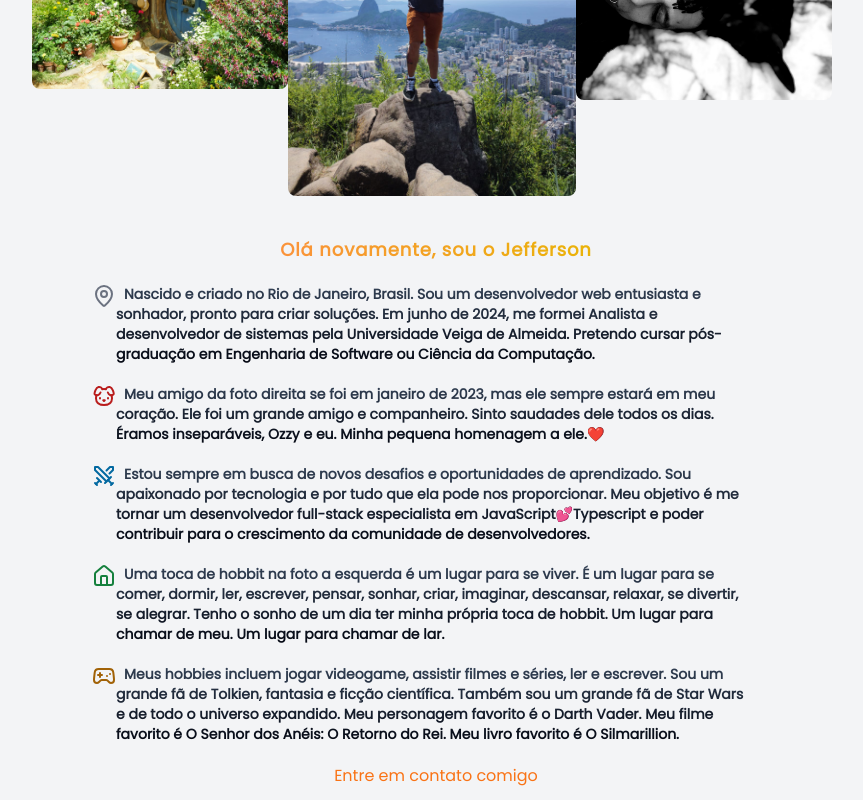
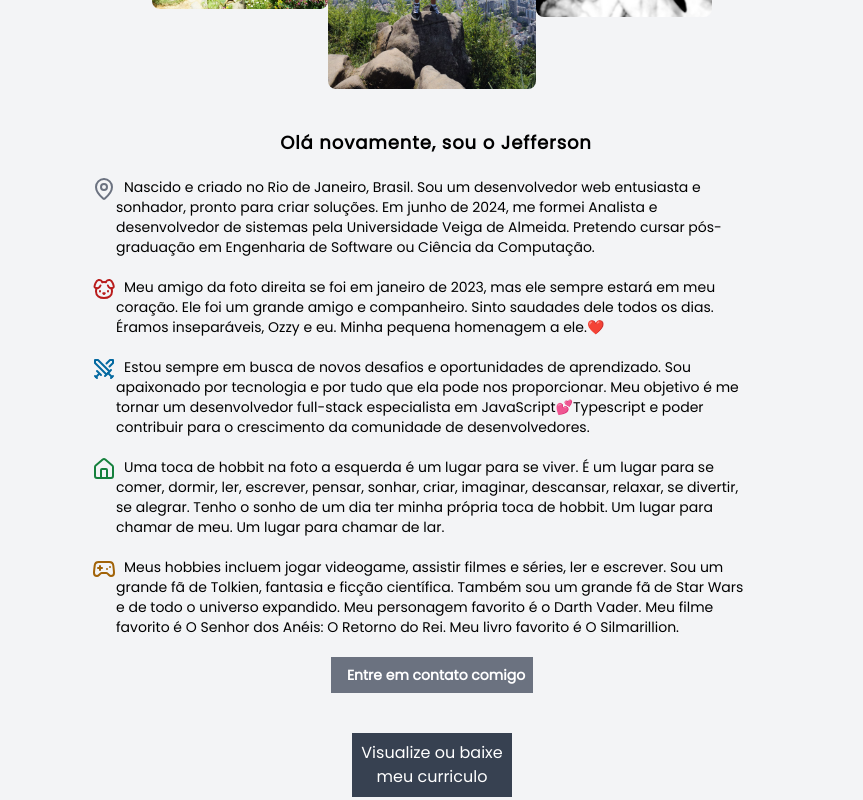
Before and after one commit to jeffersondrs/Portfolio, a Next.js app: page /about in a window 1280 px wide. Shown: the part 360-1160 px from the top of the page, without its empty margins (208-1071 px from the left). Built offline with nearby package versions, Linux system fonts and the light colour scheme.

Commit message:
fix: ajustes layout e css

```diff
--- a/src/app/about/page.tsx
+++ b/src/app/about/page.tsx
@@ -38,7 +38,7 @@ export default function AboutPage() {
             alt="Toca Hobbit"
             width={1920}
             height={1080}
-            className="z-40 w-64 translate-x-10 rounded-lg"
+            className="z-20 w-44 translate-x-10 rounded-lg"
           />
         ))}
         <motion.img
@@ -54,7 +54,7 @@ export default function AboutPage() {
           alt="Jefferson Santos"
           width={1920}
           height={1080}
-          className="z-50 w-72 rounded-lg translate-x-8"
+          className="z-30 w-52 rounded-lg translate-x-8"
         />
         <motion.img
           ref={ref}
@@ -65,7 +65,7 @@ export default function AboutPage() {
             stiffness: 30,
             restDelta: 0.001,
           }}
-          className="w-64 z-40 rounded-lg"
+          className="w-44 z-20 rounded-lg"
           src="/myfriend.jpg"
           alt="Ozzy"
           width={1920}
@@ -73,14 +73,11 @@ export default function AboutPage() {
         />
       </div>
       <div className=" indent-2 flex flex-col justify-center items-center max-w-2xl p-5 py-5 gap-5">
-        <h1 className="text-4xl sm:text-lg font-extrabold text-transparent bg-clip-text bg-gradient-to-r from-orange-400 to-yellow-500 tracking-wider">
+        <h1 className="text-2xl sm:text-lg font-semibold tracking-wider">
           Olá novamente, sou o Jefferson
         </h1>
-        <p
-          className={`bg-clip-text bg-gradient-to-b text-transparent font-bold sm:text-sm ${
-            isDark ? 'from-gray-100 to-gray-300' : 'from-slate-700 to-gray-950'
-          }`}
-        >
+        <p className="font-medium text-sm">
+
           <MapPin
             size={24}
             className="text-gray-500 absolute -translate-x-10 sm:-translate-x-6"
@@ -91,11 +88,8 @@ export default function AboutPage() {
           de Almeida. Pretendo cursar pós-graduação em Engenharia de Software ou
           Ciência da Computação.
         </p>
-        <p
-          className={`bg-clip-text bg-gradient-to-b text-transparent font-bold sm:text-sm ${
-            isDark ? 'from-gray-100 to-gray-300' : 'from-slate-700 to-gray-950'
-          }`}
-        >
+        <p className="font-medium text-sm">
+
           <Dog
             size={24}
             className="text-red-700 absolute -translate-x-10 sm:-translate-x-6"
@@ -106,11 +100,8 @@ export default function AboutPage() {
           pequena homenagem a ele.
           <span className="text-red-500">❤️</span>
         </p>
-        <p
-          className={`bg-clip-text bg-gradient-to-b text-transparent font-bold sm:text-sm ${
-            isDark ? 'from-gray-100 to-gray-300' : 'from-slate-700 to-gray-950'
-          }`}
-        >
+        <p className="font-medium text-sm">
+
           <Swords
             size={24}
             className="text-sky-700 absolute -translate-x-10 sm:-translate-x-6"
@@ -123,11 +114,8 @@ export default function AboutPage() {
           Typescript e poder contribuir para o crescimento da comunidade de
           desenvolvedores.
         </p>
-        <p
-          className={`bg-clip-text bg-gradient-to-b text-transparent font-bold sm:text-sm ${
-            isDark ? 'from-gray-100 to-gray-300' : 'from-slate-700 to-gray-950'
-          }`}
-        >
+        <p className="font-medium text-sm">
+
           <Home
             size={24}
             className="text-green-700 absolute -translate-x-10 sm:-translate-x-6"
@@ -138,11 +126,7 @@ export default function AboutPage() {
           de um dia ter minha própria toca de hobbit. Um lugar para chamar de
           meu. Um lugar para chamar de lar.
         </p>
-        <p
-          className={`bg-clip-text bg-gradient-to-b text-transparent font-bold sm:text-sm ${
-            isDark ? 'from-gray-100 to-gray-300' : 'from-slate-700 to-gray-950'
-          }`}
-        >
+        <p className="font-medium text-sm">
           <Gamepad2
             size={24}
             className="text-yellow-700 absolute -translate-x-10 sm:-translate-x-6"
@@ -153,17 +137,10 @@ export default function AboutPage() {
           Meu personagem favorito é o Darth Vader. Meu filme favorito é O Senhor
           dos Anéis: O Retorno do Rei. Meu livro favorito é O Silmarillion.
         </p>
-        <div className="flex flex-col justify-center items-center">
-          <Link
-            className="text-orange-500 hover:text-orange-700"
-            href="/contact"
-          >
-            Entre em contato comigo
-          </Link>
-
-          {/* <Link className="text-blue-500 hover:text-blue-700" href="/projects">
-            Veja meus projetos
-          </Link> */}
+        <div className="flex flex-col justify-center items-center bg-gray-500">
+          <p className="text-white font-semibold text-sm p-2">
+            <Link href="/contact">Entre em contato comigo</Link>
+          </p>
         </div>
       </div>
       <Curriculo />
--- a/src/components/Curriculo.tsx
+++ b/src/components/Curriculo.tsx
@@ -1,88 +1,13 @@
 import Link from 'next/link';
 
 export default function Home() {
-  // async function downloadCurriculoEnglish() {
-  //   try {
-  //     const response = await fetch(
-  //       'https://portfolio-backend-2pwo.onrender.com/curriculoenglish',
-  //       {
-  //         method: 'GET',
-  //         headers: {
-  //           'Content-Type': 'application/json',
-  //         },
-  //       },
-  //     );
-  //     if (!response.ok) {
-  //       throw new Error('Erro ao fazer o download do currículo em inglês.');
-  //     }
-
-  //     const contentDisposition = response.headers.get('Content-Disposition');
-  //     const fileName = contentDisposition
-  //       ? contentDisposition.split('filename=')[1]
-  //       : 'curriculo_ingles.pdf';
-
-  //     const blob = await response.blob();
-
-  //     const url = window.URL.createObjectURL(blob);
-  //     const a = document.createElement('a');
-  //     a.href = url;
-  //     a.download = fileName;
-  //     document.body.appendChild(a);
-  //     a.click();
-  //     document.body.removeChild(a);
-  //   } catch (error) {
-  //     console.error(error);
-  //   }
-  // }
-
-  // async function downloadCurriculoPortugues() {
-  //   try {
-  //     const response = await fetch(
-  //       'https://portfolio-backend-2pwo.onrender.com/curriculoptbr',
-  //       {
-  //         method: 'GET',
-  //         headers: {
-  //           'Content-Type': 'application/json',
-  //         },
-  //       },
-  //     );
-  //     if (!response.ok) {
-  //       throw new Error('Erro ao fazer o download do currículo em portiguês.');
-  //     }
-
-  //     const contentDisposition = response.headers.get('Content-Disposition');
-  //     const fileName = contentDisposition
-  //       ? contentDisposition.split('filename=')[1]
-  //       : 'Curriculo-português.pdf';
-
-  //     const blob = await response.blob();
-
-  //     const url = window.URL.createObjectURL(blob);
-  //     const a = document.createElement('a');
-  //     a.href = url;
-  //     a.download = fileName;
-  //     document.body.appendChild(a);
-  //     a.click();
-  //     document.body.removeChild(a);
-  //   } catch (error) {
-  //     console.error(error);
-  //   }
-  // }
   return (
-    <div className="flex flex-row items-center justify-center gap-2 ">
-      <Link
-        href="/curriculo"
-        className="w-40 flex flex-row items-center justify-center bg-gradient-to-r from-orange-400 to-yellow-600 hover:from-orange-500 hover:to-yellow-700 text-white text-center p-2 transition-all duration-300 ease-in-out "
-      >
-        Visualize ou baixe meu curriculo
+    <div className="flex flex-row items-center justify-center gap-2 bg-gray-700">
+      <Link href="/curriculo">
+        <p className="w-40 flex flex-row items-center justify-center  text-center p-2 transition-all duration-300 ease-in-out text-white">
+          Visualize ou baixe meu curriculo
+        </p>
       </Link>
-      {/* <button
-        onClick={downloadCurriculoPortugues}
-        className="w-40 flex flex-row items-center justify-center
-        bg-gradient-to-r from-orange-400 to-yellow-600 hover:from-orange-500 hover:to-yellow-700 text-white font-bold py-2 px-4 rounded-lg transition-all duration-300 ease-in-out"
-      >
-        Currículo <br /> em português
-      </button> */}
     </div>
   );
 }
--- a/src/components/Hello.tsx
+++ b/src/components/Hello.tsx
@@ -1,12 +1,19 @@
+import Image from 'next/image';
+import { MapPinCheck } from 'lucide-react';
+
 export default function Hello() {
   return (
-    <div className="flex flex-row items-start justify-start">
-      <p className="text-lg font-semibold text-wrap max-w-60 xl:max-w-xl w-full">
-        Olá, eu sou o Jefferson, seja bem-vindo! <br />
-        Rio de Janeiro, Brasil <br /> Desenvolvedor web entusiasta e sonhador,
-        pronto para criar soluções inovadoras e contribuir para o futuro
-        digital.
+    <div className="flex flex-col items-center justify-center md:flex-row py-3">
+      <p className="text-lg font-semibold text-wrap max-w-md xl:max-w-xl">
+        Olá, eu sou o Jefferson, seja bem-vindo ao meu portfólio!
+        <br />
+        <span className="flex flex-row justify-start items-center gap-2">
+          <MapPinCheck size={16} /> Rio de Janeiro, Brasil
+        </span>
+        Desenvolvedor web entusiasta e sonhador, pronto para criar soluções
+        inovadoras e contribuir para o futuro digital.
       </p>
+      <Image src="/mepng.png" alt="Jefferson" width={231} height={250} />
     </div>
   );
 }
--- a/src/components/SectionMyJourney.tsx
+++ b/src/components/SectionMyJourney.tsx
@@ -4,7 +4,10 @@ import Image from 'next/image';
 export default function SectionMyJourney() {
   return (
     <section className="flex flex-col items-center justify-center w-full h-full py-10">
-      <h1 className="text-xl font-bold mb-8">Minha jornada</h1>
+      <h1 className="text-xl font-bold mb-4">Minha jornada começou...</h1>
+      <p className="text-sm text-center max-w-lg mb-4">
+        Alguns momentos importantes da minha jornada, e como tudo começou.
+      </p>
       <ul className="timeline timeline-snap-icon max-md:timeline-compact timeline-vertical w-full max-w-4xl">
         {myJourney.map((item, index) => (
           <li key={index} className="-mb-2">
@@ -31,10 +34,10 @@ export default function SectionMyJourney() {
               <Image
                 src={item.image}
                 alt={`Imagem de ${item.date}`}
-                width={300}
-                height={150}
+                width={500}
+                height={300}
                 layout="responsive"
-                className="mt-4 rounded-lg shadow object-contain filter grayscale"
+                className="shadow object-cover filter mt-2 w-full h-full"
               />
             </div>
             <hr />
--- a/src/components/SectionProjects.tsx
+++ b/src/components/SectionProjects.tsx
@@ -6,12 +6,12 @@ export default function SectionProjets() {
   return (
     <>
       <div className="flex flex-col justify-center items-center gap-5">
-        <h1 className="text-xl font-bold">Meus Projetos</h1>
-        <p className="text-xs text-center max-w-md">
+        <h1 className="text-xl font-bold">Meus Projetos até aqui...</h1>
+        <p className="text-sm text-center max-w-md">
           Aqui estão alguns projetos que desenvolvi ou participei.
         </p>
       </div>
-      <div className="grid grid-cols-2 py-10 gap-10">
+      <div className="grid grid-cols-1 py-5 gap-5 md:grid-cols-2">
         {projetos.map((projeto) => (
           <ProjectLayout
             key={projeto.projectId}
```
Also changed, not shown: src/app/curriculo/page.tsx (+13 -10 lines), src/app/projetos/[id]/page.tsx (+10 -7 lines), src/components/Carroucel.tsx (+7 -7 lines), src/components/FormContact.tsx (+4 -3 lines), src/components/ProjectLayout.tsx (+11 -12 lines), 1 other file (tests, documents, lock files or other folders).
